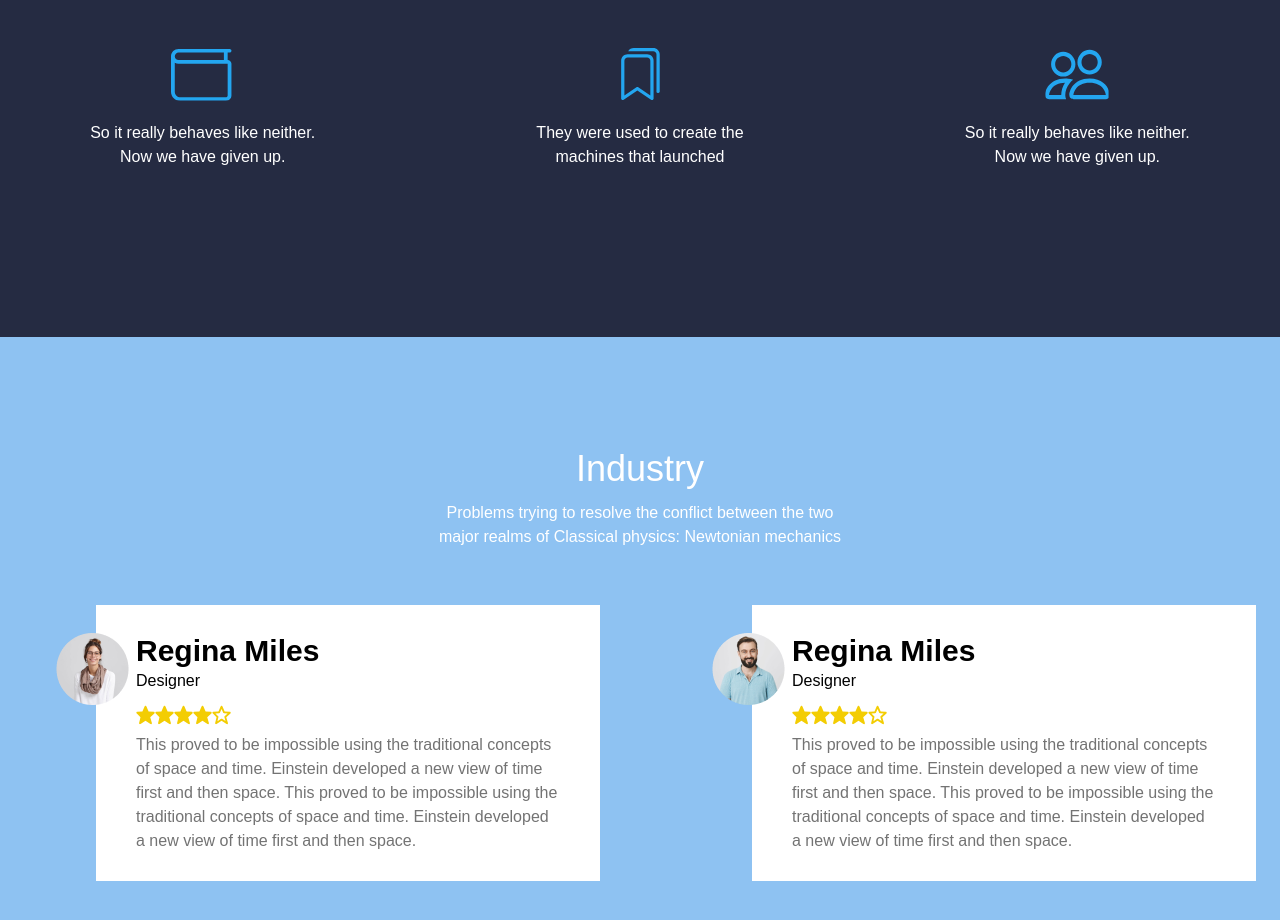
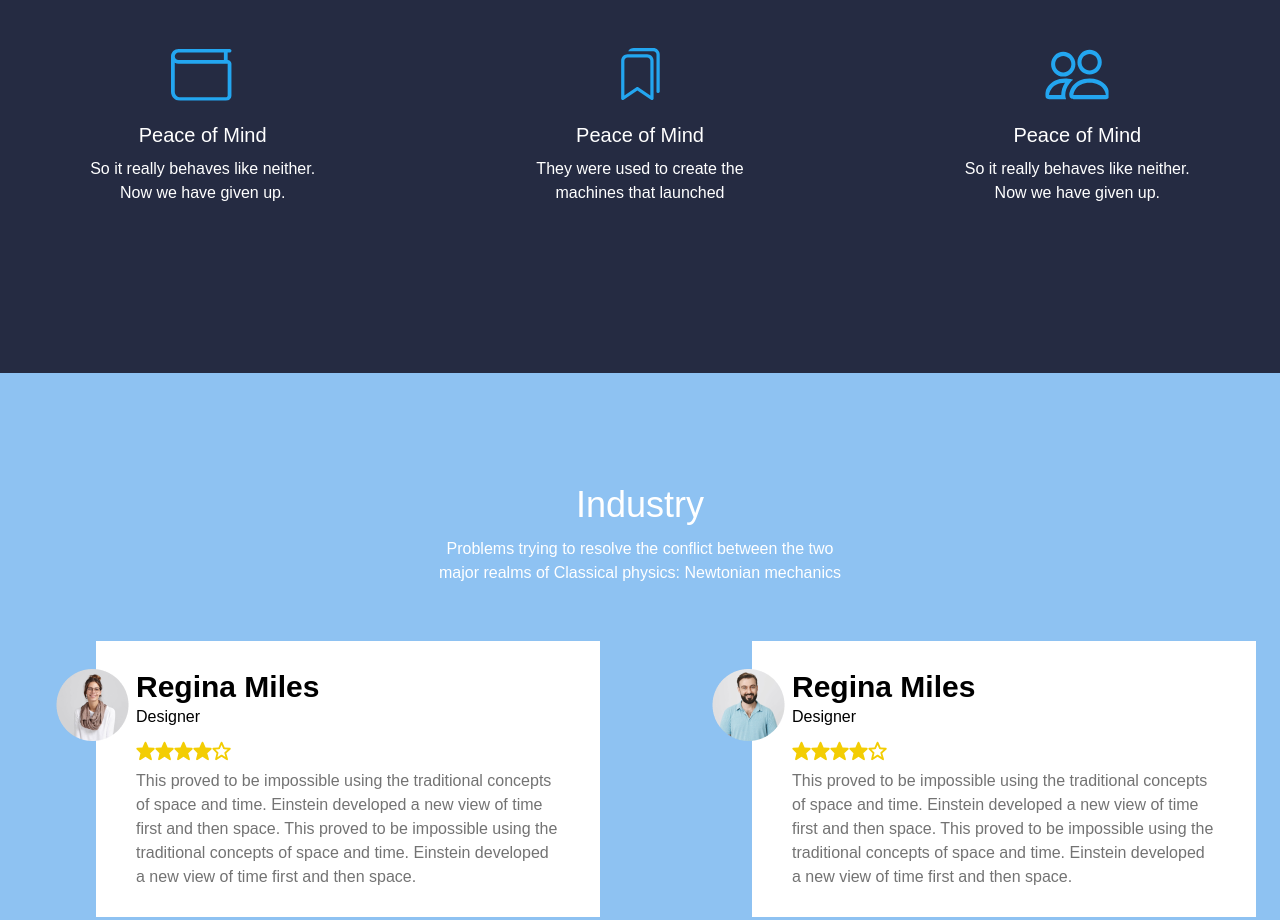
Before and after one commit to ljsunny/tailwind--website, a plain HTML site: page index.html in a window 1280 px wide. Shown: the part 860-1780 px from the top of the page. Drawn offline with nearby package versions, Linux system fonts and the light colour scheme.

Commit message:
[fix] container2

```diff
--- a/index.html
+++ b/index.html
@@ -61,16 +61,19 @@
       <div class="lg:container flex gap-y-8 lg:gap-y-0 lg:gap-x-8 flex-col lg:flex-row py-24 lg:py-0">
         <div class="lg:w-1/3 flex flex-col items-center lg:my-32 p-10">
           <img class="w-16 mb-5" src="./assets/svg/wallet.svg">
+          <h3 class="text-xl mb-2">Peace of Mind</h3>
           <p class="max-w-64 text-center">So it really behaves like neither.
             Now we have given up. </p>
         </div>
         <div class="lg:w-1/3 flex flex-col items-center lg:my-32 p-10">
           <img class="w-16 mb-5" src="./assets/svg/save.svg">
+          <h3 class="text-xl mb-2">Peace of Mind</h3>
           <p class="max-w-64 text-center">They were used to create the
             machines that launched </p>
         </div>
         <div class="lg:w-1/3 flex flex-col items-center lg:my-32 p-10">
           <img class="w-16 mb-5" src="./assets/svg/people.svg">
+          <h3 class="text-xl mb-2">Peace of Mind</h3>
           <p class="max-w-64 text-center">So it really behaves like neither.
             Now we have given up. </p>
         </div>
```
